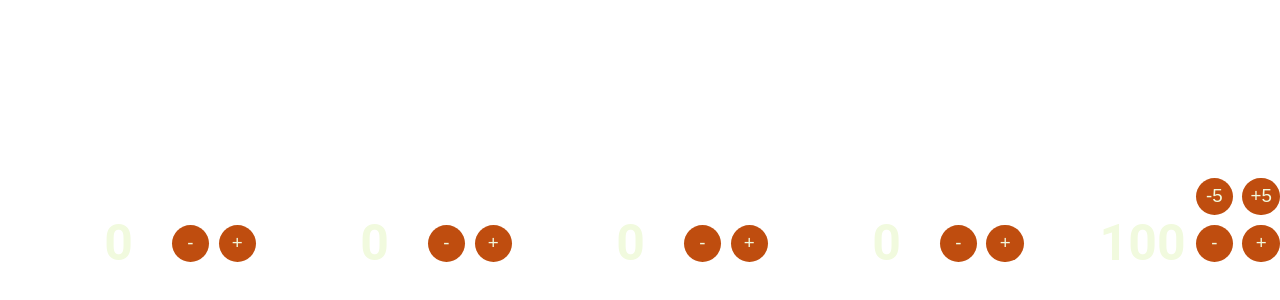
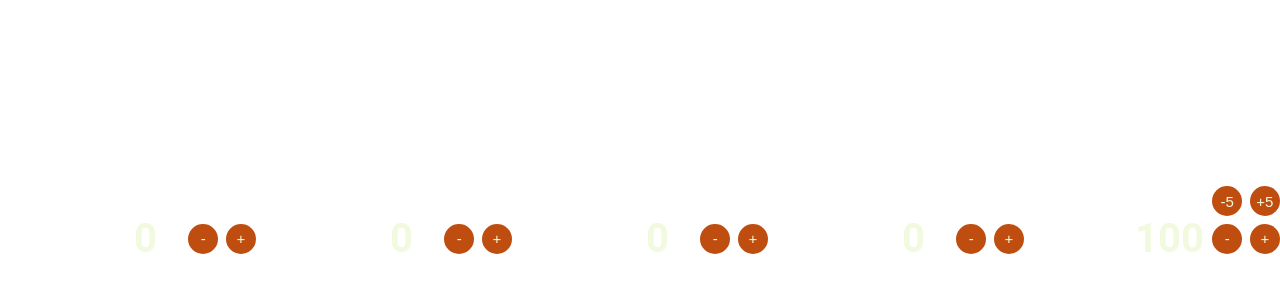
Before and after one commit to meganfitchett-jpg/All-Counters, a plain HTML site: page index.html in a window 1280 px wide. Shown: the part 180-480 px from the top of the page. Drawn offline with Linux system fonts and the light colour scheme.

Commit message:
Update index.html

```diff
--- a/index.html
+++ b/index.html
@@ -6,7 +6,7 @@
     <style>
       :root {
         --c: 29;
-        --g: 12;
+        --g: 22;
         --u: min(calc(100vw / (5 * var(--c) + 5 * var(--g))), 3vh); }
       html, body {
         margin: 0;
```
